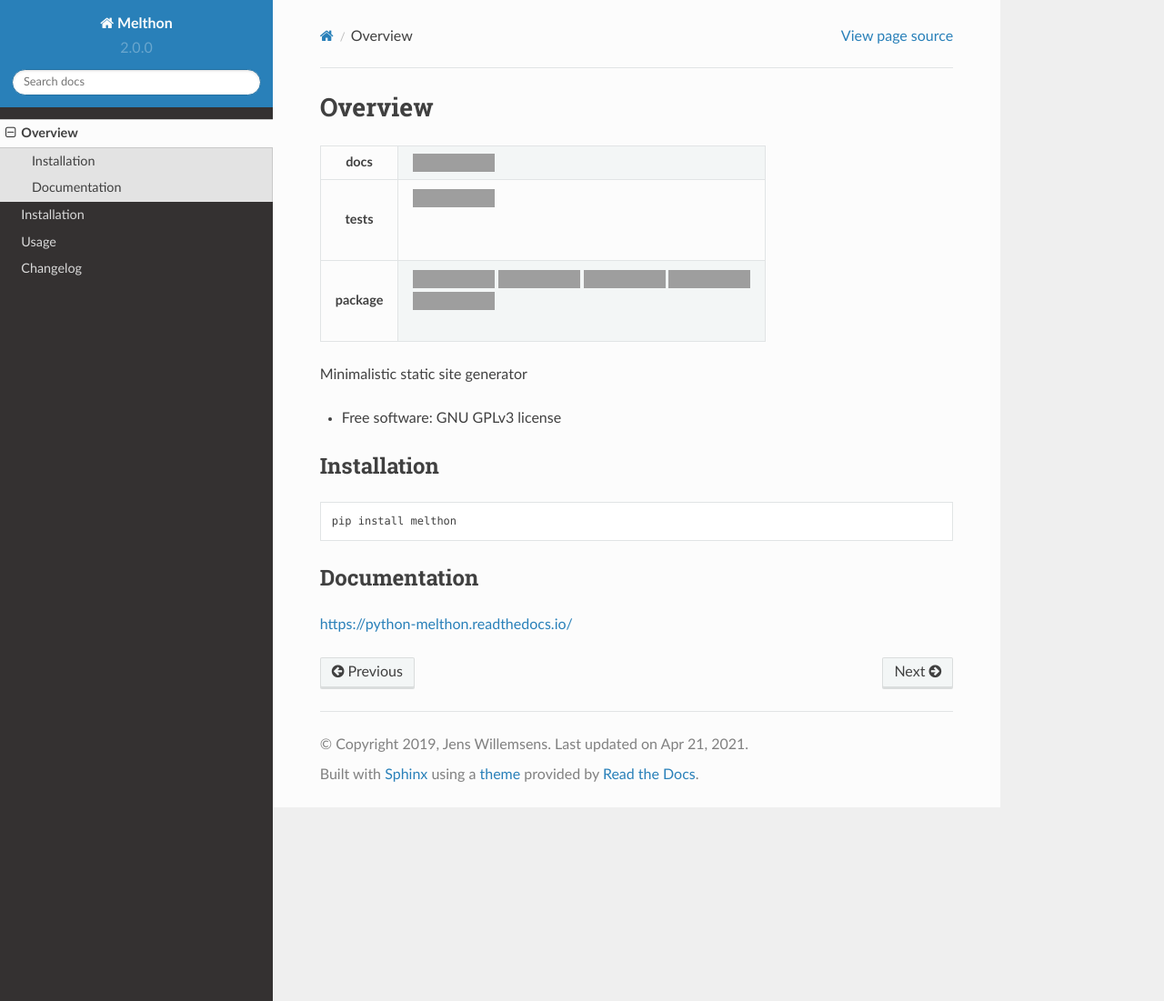
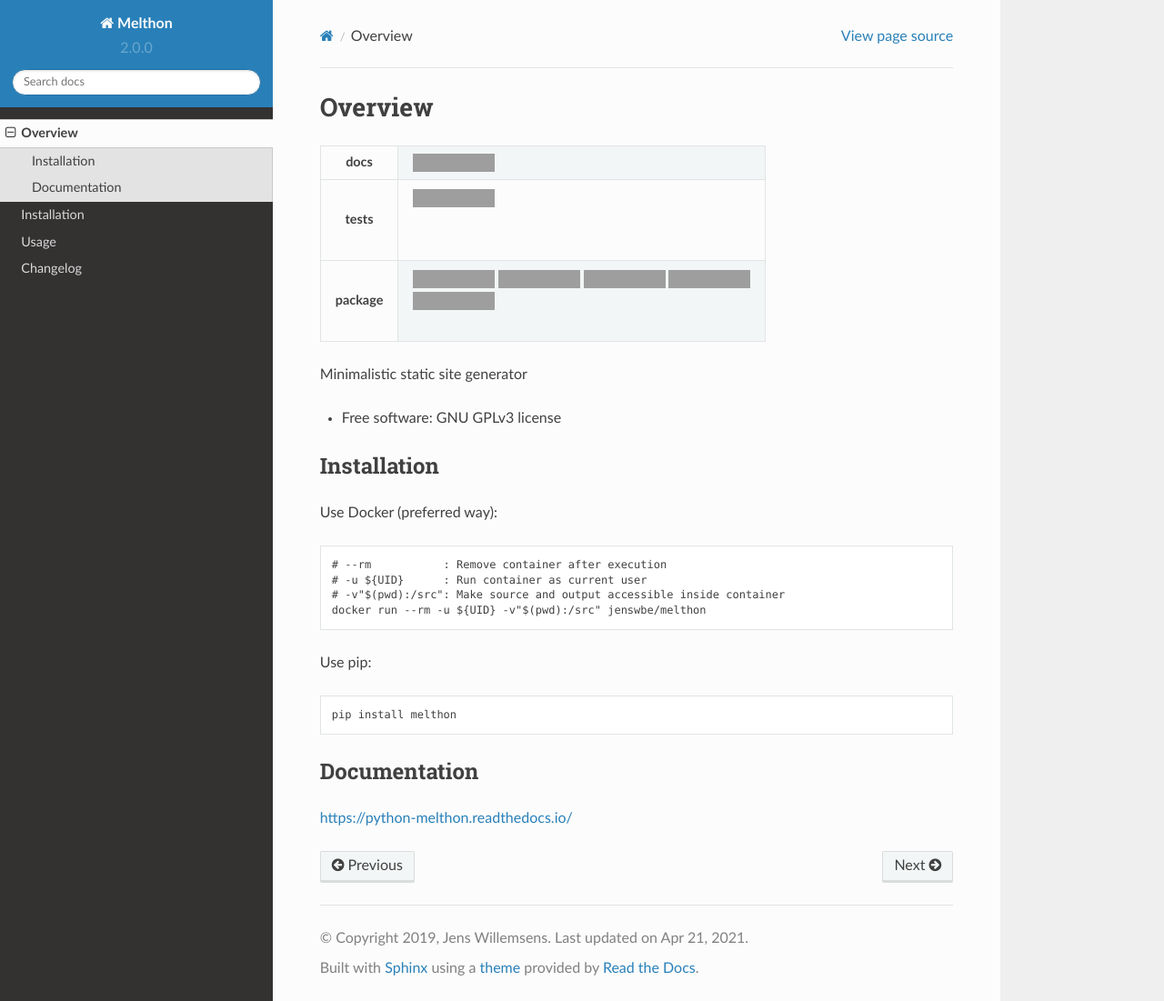
Before and after one commit to JenswBE/python-melthon, a Sphinx documentation site: the page built from docs/readme.rst, in a window 1280 px wide and 1101 px high, cut to the strip 0-1101 px from the top of the window. Shown: the whole strip at 91% size. Built offline with Sphinx 7.4.7 and the Read the Docs theme 2.0.0, drawn with Linux system fonts in a browser that asks for light colours; pages that are not in the unit, such as notebooks, are missing from menus; grey boxes are pictures that could not be loaded.

Commit message:
Update documentation

```diff
--- a/CHANGELOG.rst
+++ b/CHANGELOG.rst
@@ -1,6 +1,11 @@
 
 Changelog
 =========
+
+2.1.0 (2020-04-21)
+------------------
+
+* Refresh project by adding support for Docker, improving unit tests and freezing dependencies
 
 2.0.0 (2020-05-22)
 ------------------
--- a/README.rst
+++ b/README.rst
@@ -53,7 +53,14 @@
 Installation
 ============
 
-::
+Use Docker (preferred way)::
+
+    # --rm           : Remove container after execution
+    # -u ${UID}      : Run container as current user
+    # -v"$(pwd):/src": Make source and output accessible inside container
+    docker run --rm -u ${UID} -v"$(pwd):/src" jenswbe/melthon
+
+Use pip::
 
     pip install melthon
 
--- a/docs/installation.rst
+++ b/docs/installation.rst
@@ -2,13 +2,13 @@
 Installation
 ============
 
-Preferred way is to use Docker::
+Use Docker (preferred way)::
 
     # --rm           : Remove container after execution
     # -u ${UID}      : Run container as current user
     # -v"$(pwd):/src": Make source and output accessible inside container
     docker run --rm -u ${UID} -v"$(pwd):/src" jenswbe/melthon
 
-At the command line::
+Use pip::
 
     pip install melthon
```
